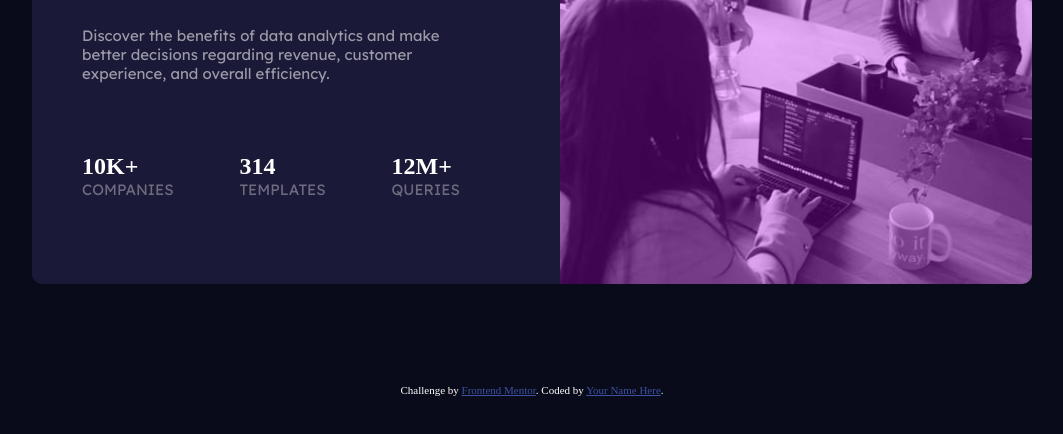
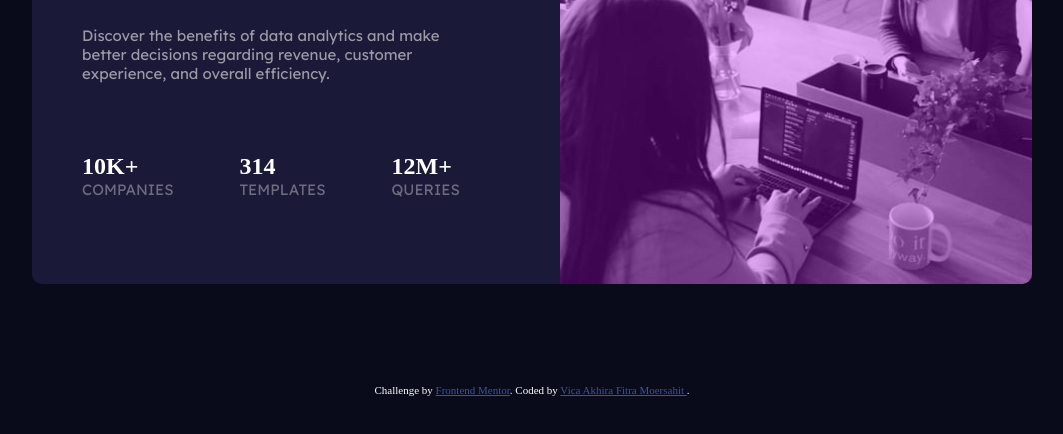
Before and after one commit to VicaAkhira26/Stats-Preview-Card-Component-for-FrontEnd-Mentor-withour-framework, a plain HTML site: page index.html in a window 1280 px wide. Shown: the part 266-700 px from the top of the page, without its empty margins (108-1171 px from the left). Drawn offline with Linux system fonts and the light colour scheme.

Commit message:
Update index.html

```diff
--- a/index.html
+++ b/index.html
@@ -55,7 +55,8 @@
 
 
     <div class="attribution">
-        Challenge by <a href="https://www.frontendmentor.io?ref=challenge" target="_blank">Frontend Mentor</a>. Coded by <a href="#">Your Name Here</a>.
+        Challenge by <a href="https://www.frontendmentor.io?ref=challenge" target="_blank">Frontend Mentor</a>. Coded by <a href="https://github.com/VicaAkhira26/Stats-Preview-Card-Component-for-FrontEnd-Mentor-without-framework/blob/main/index.html">Vica Akhira Fitra Moersahit
+        </a>.
     </div>
 </body>
 
```
